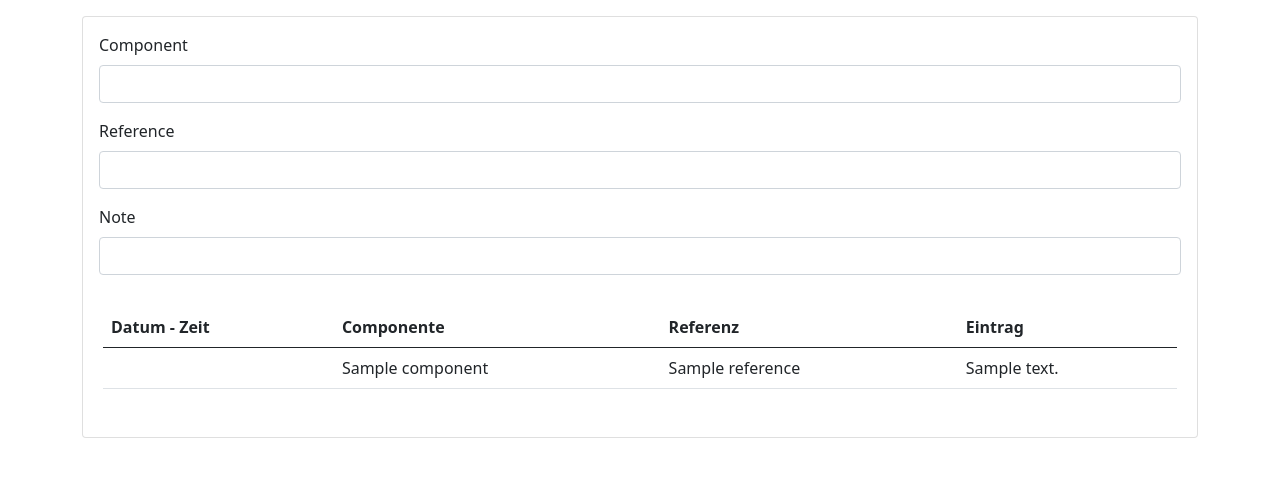
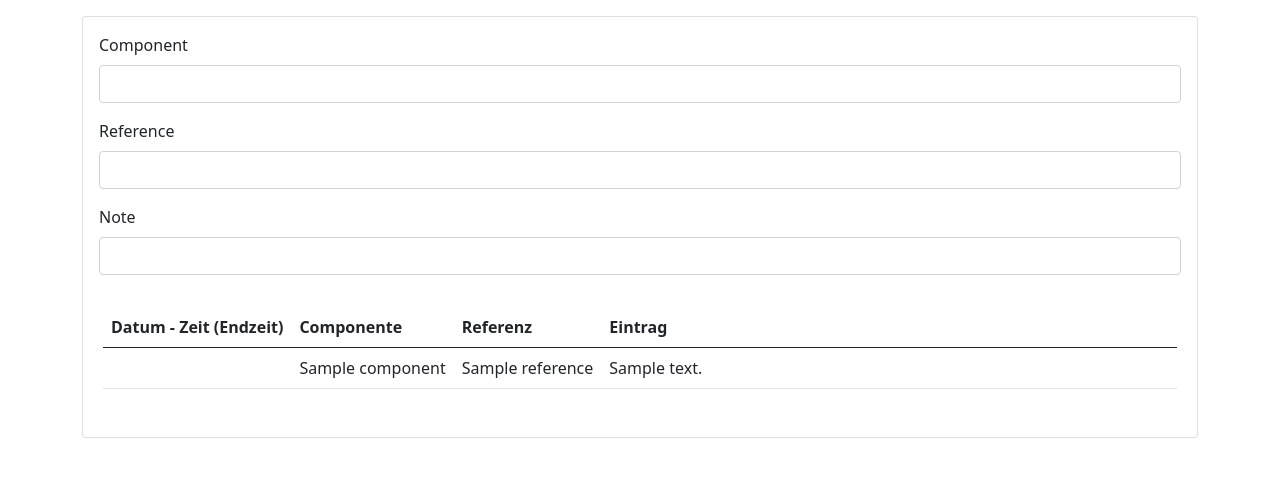
Before and after one commit to michitheonlyone/simple-timetracker, a Symfony app: template templates/journal.html.twig in a window 1280 px wide. Shown: the top 477 px of the page. Run offline with Twig, Linux system fonts and the light colour scheme; the template is opened without the code that fills it: most values are stand-ins (such as "Sample title", 1, 10 or a date in 2020); form fields are guessed from the names that the template uses; some libraries are stand-ins or nearby versions.

Commit message:
Added basic structure

```diff
--- a/src/Controller/JournalController.php
+++ b/src/Controller/JournalController.php
@@ -28,6 +28,9 @@ class JournalController extends AbstractController
         $journalDateCriteria->where(Criteria::expr()->gt('timestamp', [(new \DateTimeImmutable('now'))->format('Y-m-d')]));
         $journalDateCriteria->andWhere(Criteria::expr()->lt('timestamp', [(new \DateTimeImmutable('now +1 day'))->format('Y-m-d')]));
         $journal = $journalEntryRepository->matching($journalDateCriteria);
-        return $this->render('journal.html.twig', ['journal_entry_form' => $form, 'journal_entries' => $journal]);
+
+        $env = str_replace('sqlite:///%kernel.project_dir%/var/', '', $_ENV['DATABASE_URL']);
+
+        return $this->render('journal.html.twig', ['journal_entry_form' => $form, 'journal_entries' => $journal, 'db' => $env]);
     }
 }
--- a/templates/journal.html.twig
+++ b/templates/journal.html.twig
@@ -9,6 +9,8 @@
     </head>
     <body>
         <div class="container">
+            {% if db == 'prod.db' %}<div class="alert alert-success my-3 text-center">PRODUCTION</div>{% endif %}
+            {% if db == 'dev.db' %}<div class="alert alert-danger my-3 text-center">DEVELOPMENT</div>{% endif %}
             <div class="card p-3 my-3">
                 {{ form_start(journal_entry_form, { 'attr': { 'class': 'd-flex justify-content-between' }}) }}
                     {{ form_row(journal_entry_form.component) }}
@@ -16,10 +18,10 @@
                     <div class="flex-fill">{{ form_row(journal_entry_form.note) }}</div>
                 {{ form_end(journal_entry_form) }}
                 <div class="row p-3">
-                    <table class="table">
+                    <table class="table text-nowrap">
                         <thead>
                             <tr>
-                                <th>Datum - Zeit</th>
+                                <th>Datum - Zeit (Endzeit)</th>
                                 <th>Componente</th>
                                 <th>Referenz</th>
                                 <th>Eintrag</th>
@@ -31,7 +33,7 @@
                                     <td>{{ entry.timestamp.format('d.m.y - H:i') }}</td>
                                     <td>{{ entry.component.name }}</td>
                                     <td>{{ entry.reference }}</td>
-                                    <td>{{ entry.note }}</td>
+                                    <td class="w-100">{{ entry.note }}</td>
                                 </tr>
                             {% endfor %}
                         </tbody>
```
Also changed, not shown: 1 other file.
